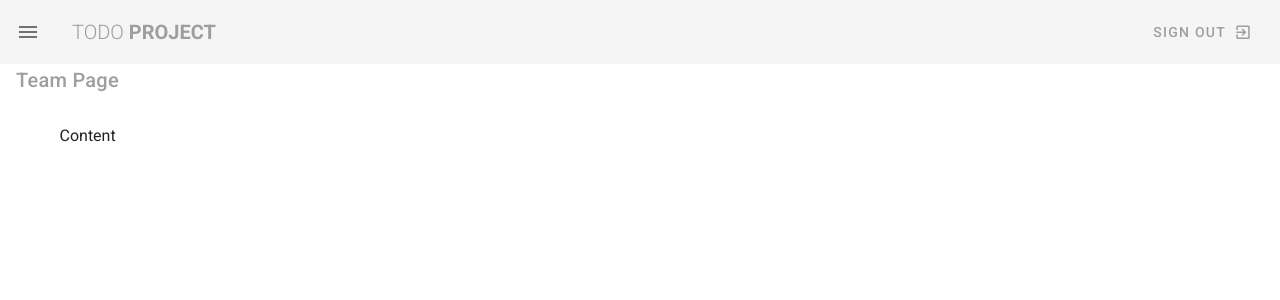
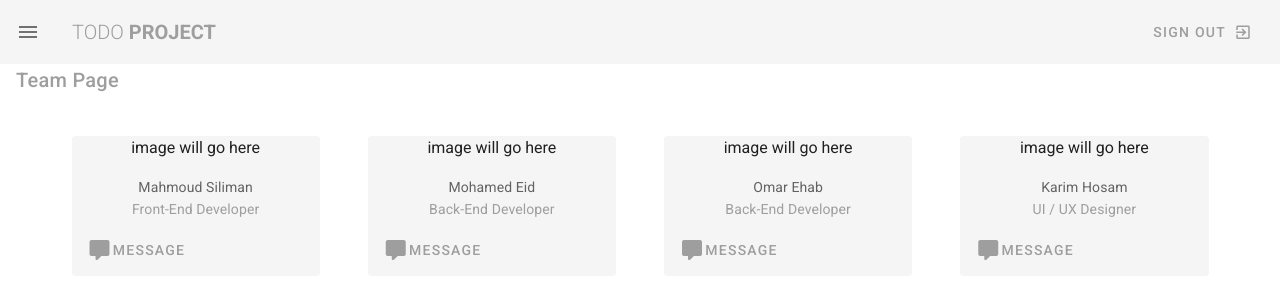
Before and after one commit to mahmoudsiliman75/todo-project, a Vue app: page /team in a window 1280 px wide. Shown: the top 300 px of the page. Built offline with nearby package versions, Linux system fonts and the light colour scheme.

Commit message:
add team members card

```diff
--- a/src/views/Team.vue
+++ b/src/views/Team.vue
@@ -3,7 +3,42 @@
     <h1 class="title grey--text"> Team Page </h1>
 
     <v-container class="my-4">
-      Content
+      <v-row>
+        <v-col cols="12" sm="6" md="4" lg="3" v-for="member in team" :key="member.name">
+          <v-card flat class="text-center ma-3" color="grey lighten-4">
+            <v-img>
+              image will go here
+            </v-img>
+
+            <v-card-text class="pb-1">
+              <div class="subheading"> {{member.name}} </div>
+              <div class="grey--text"> {{member.role}} </div>
+            </v-card-text>
+
+            <v-card-actions>
+              <v-btn text color="grey">
+                <v-icon> mdi-comment </v-icon>
+                <span> Message </span>
+              </v-btn>
+            </v-card-actions>
+          </v-card>
+        </v-col>
+      </v-row>
     </v-container>
   </div>
 </template>
+
+<script>
+export default {
+  data() {
+    return {
+      team: [
+        { name: 'Mahmoud Siliman', role: 'Front-End Developer' },
+        { name: 'Mohamed Eid', role: 'Back-End Developer' },
+        { name: 'Omar Ehab', role: 'Back-End Developer' },
+        { name: 'Karim Hosam', role: 'UI / UX Designer' },
+      ],
+    }
+  },
+}
+</script>
```
